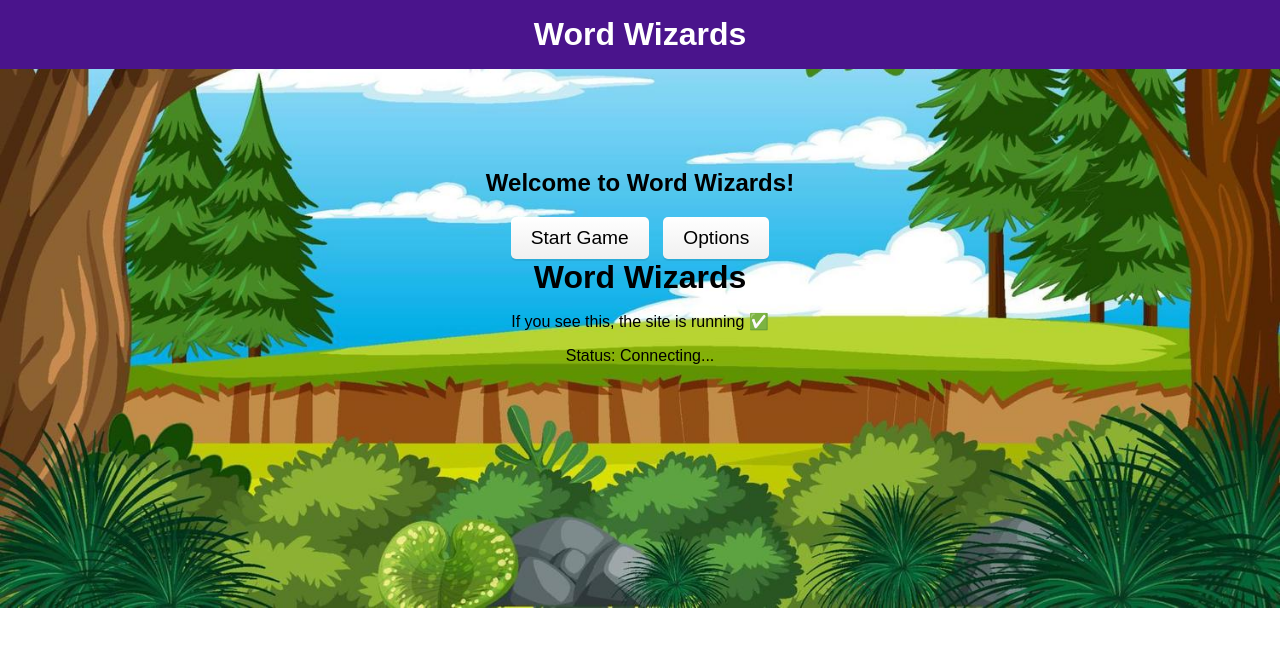
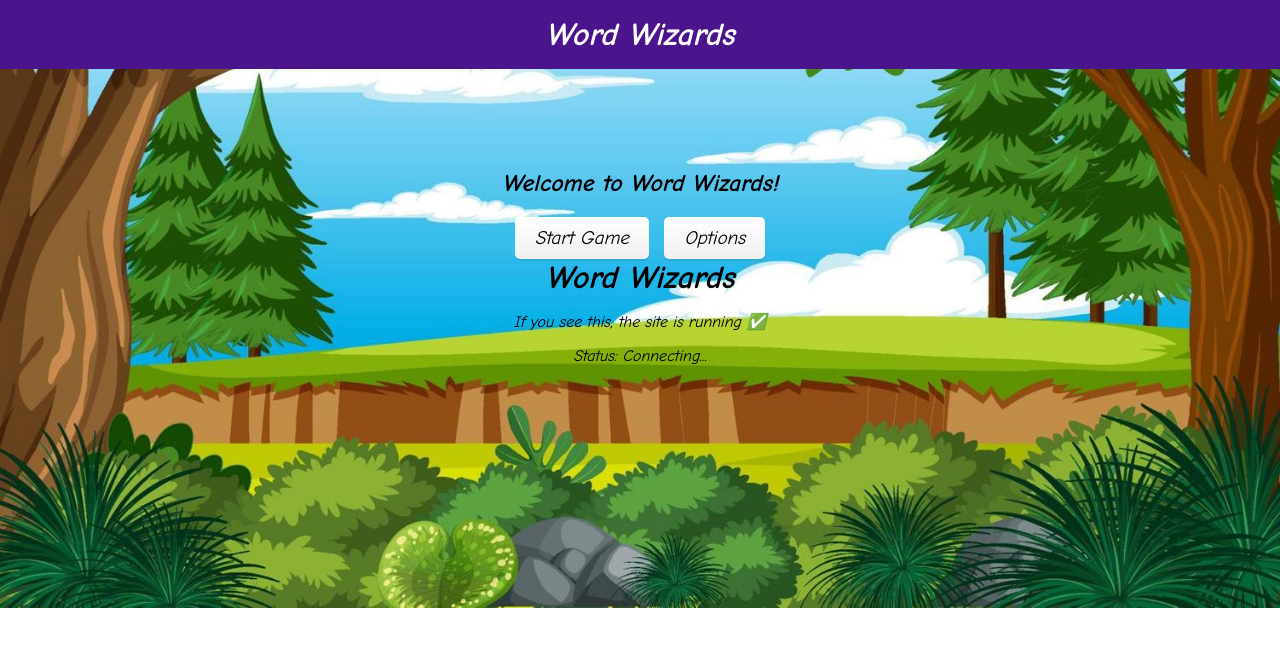
Before and after one commit to khozii/word-wizards, a website with bundled scripts: page public/index.html in a window 1280 px wide. Built offline with nearby package versions, Linux system fonts and the light colour scheme; files whose address does not match are found by name.

Commit message:
Added fonts

```diff
--- a/public/style.css
+++ b/public/style.css
@@ -7,6 +7,9 @@ body {
     background-repeat: no-repeat;
     margin: 0;
     padding: 0;
+    font-family: 'Comic Sans MS', 'Trebuchet MS', cursive, sans-serif;
+    text-align: center;
+    font-style: italic;
 }
 
 header {
@@ -32,6 +35,9 @@ h1 {
     border-radius: 5px;
     cursor: pointer;
     box-shadow: 0 2px 0 rgba(0,0,0,0.08);
+    font-family: 'Comic Sans MS', 'Trebuchet MS', cursive, sans-serif;
+    text-align: center;
+    font-style: italic;
 }
 #start-button:hover {
     background-color: #6a1b9a; /* updated hover */
@@ -48,6 +54,9 @@ h1 {
     cursor: pointer;
     margin-left: 10px;
     box-shadow: 0 2px 0 rgba(0,0,0,0.08);
+    font-family: 'Comic Sans MS', 'Trebuchet MS', cursive, sans-serif;
+    text-align: center;
+    font-style: italic;
 }
 #options-button:hover {
     background-color: #009688; /* updated hover */
@@ -101,6 +110,9 @@ button {
   border: 1px solid #888;
   background: linear-gradient(#fff,#f0f0f0);
   cursor: pointer;
+  font-family: 'Comic Sans MS', 'Trebuchet MS', cursive, sans-serif;
+  text-align: center;
+  font-style: italic;
 }
 button:disabled { opacity: 0.5; cursor: not-allowed; }
 
```
